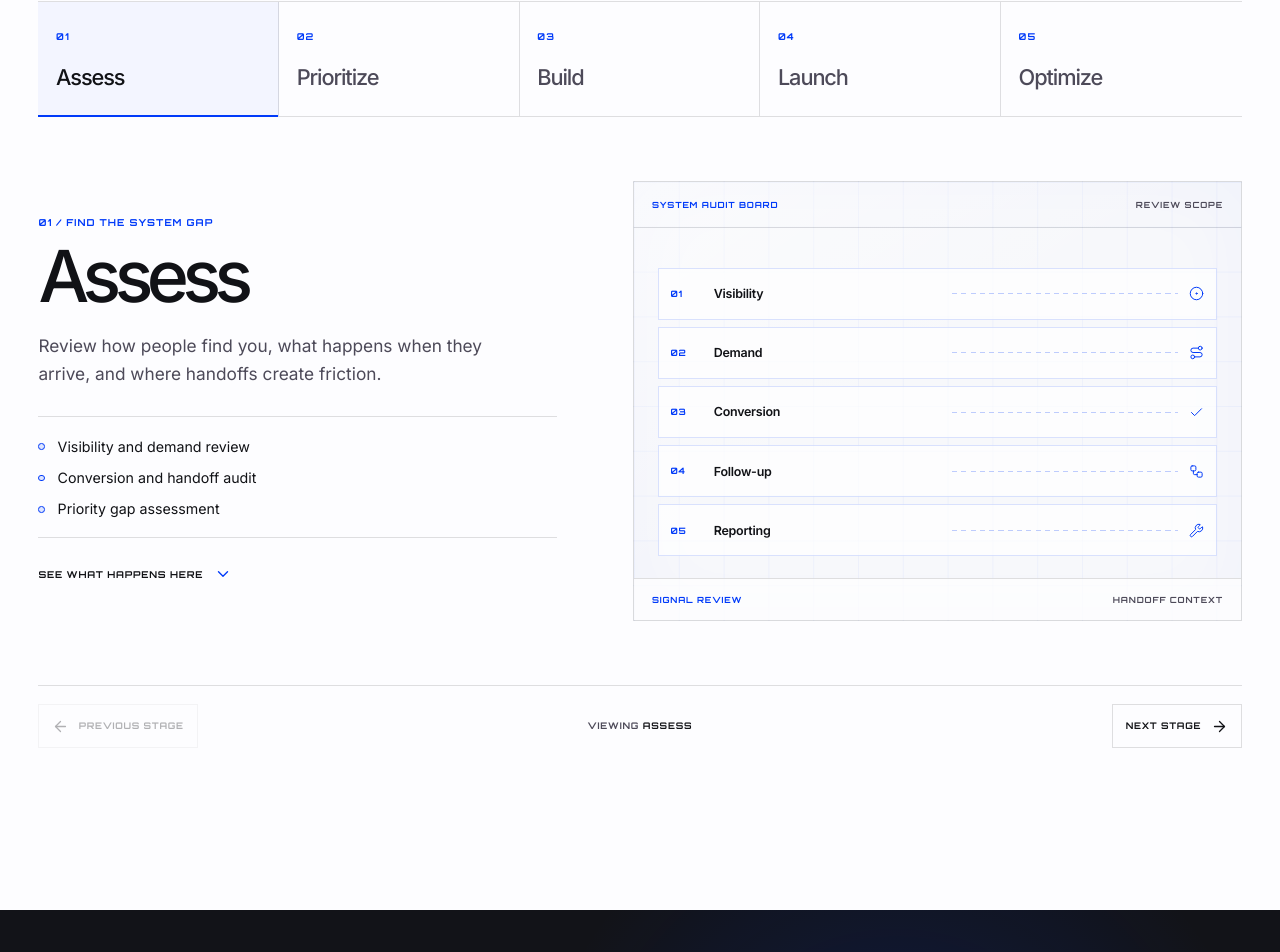
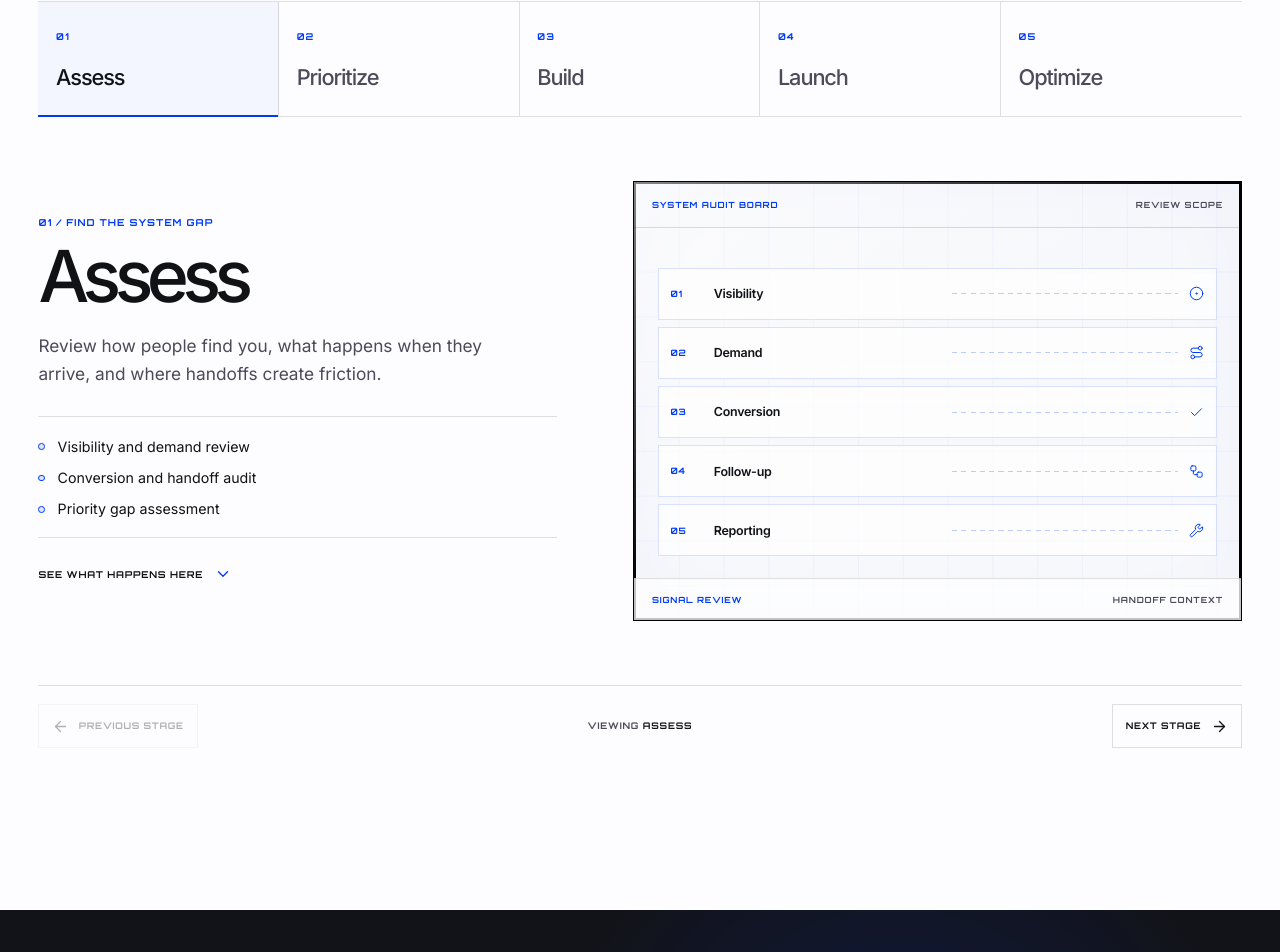
Before and after one commit to 064-breaks-stuff/Toddmarketing, a React (Vite) app: page /process in a window 1280 px wide. Shown: the part 1204-2156 px from the top of the page. Built offline with nearby package versions, Linux system fonts and the light colour scheme.

Commit message:
thirty-fourth push

```diff
--- a/src/styles/ecosystem.css
+++ b/src/styles/ecosystem.css
@@ -2994,3 +2994,10 @@
   line-height: 1.55;
   overflow-wrap: anywhere;
 }
+
+/* Task 5 — Black outer frames for How It Works visuals only */
+.process-stepper-section .process-visual {
+  border-color: #000;
+  outline: 3px solid #000;
+  outline-offset: -3px;
+}
```
